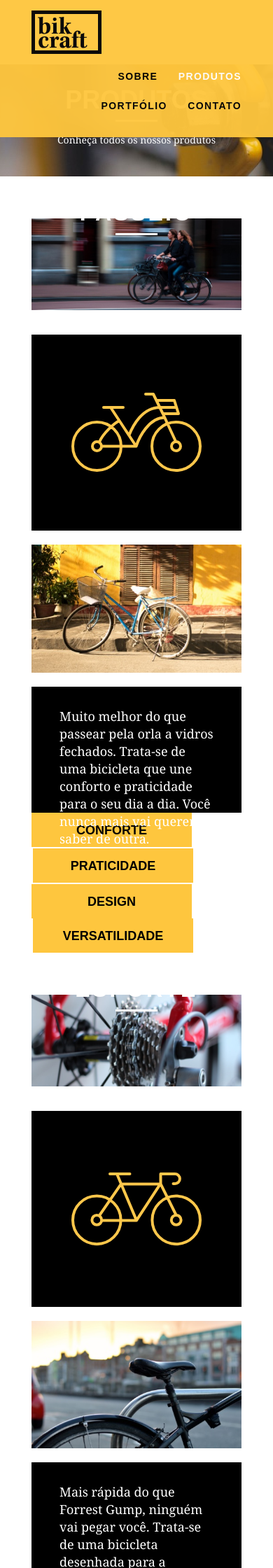
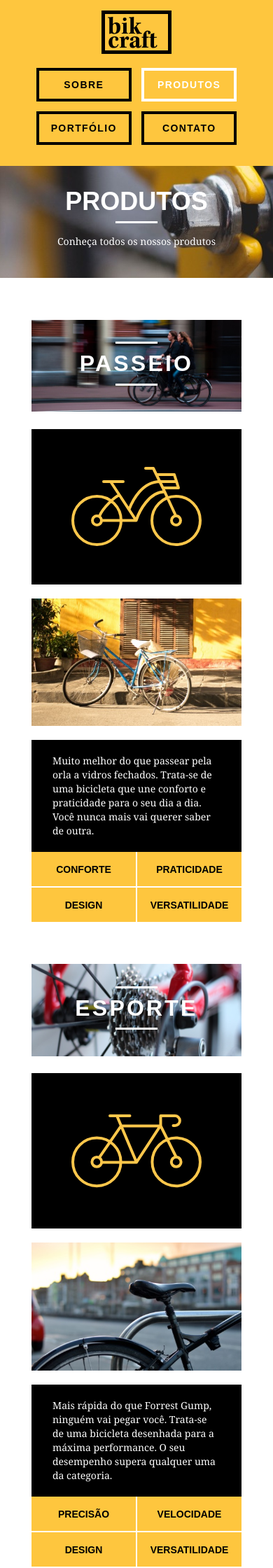
Before and after one commit to antonioizaias/origamid-bikcraft, a PHP site: page /products.html in a window 390 px wide. Shown: the top 2240 px of the page at 70% size. Run offline with PHP 8.4, Linux system fonts and the light colour scheme.

Commit message:
Responsividade da página de produtos

```diff
--- a/assets/css/products.css
+++ b/assets/css/products.css
@@ -34,7 +34,6 @@
 .produto-icone {
     background: #000;
     padding: 70px 0;
-
 }
 
 .produto-icone img {
--- a/assets/css/responsive.css
+++ b/assets/css/responsive.css
@@ -1,6 +1,7 @@
 /* Dispositivos médios */
 @media only screen and (min-width:788px) and (max-width: 979px) {
     /* Página principal */
+
     /* Produtos */
     .produtos-list li {
         height: 300px;
@@ -19,12 +20,33 @@
     .footer-social-networks ul li a {
         padding: 6px;
     }
+
+    /* Página de produtos */
+
+    /* Produtos */
+    .produto-item h2 {
+        top: -150px;
+    }
+
+    .produto-icone {
+        padding: 41px 0;
+    }
+
+    .produto-info p {
+        font-size: 14px;
+        line-height: 20px;
+        padding: 20px 30px;
+        height: 122px;
+    }
+
+    .produto-info ul li {
+        width: 181px;
+    }
 }
 
 /* Dispositivos móveis */
 @media only screen and (max-width: 787px) {
     /* Página principal e gerais */
-
     .call-to-action {
         padding-top: 15px;
     }
@@ -71,7 +93,6 @@
     }
 
     /* Introdução */
-
     .introducao {
         margin-top: 0;
         padding-top: 50px;
@@ -84,7 +105,6 @@
     }
 
     /* Portfólio */
-
     .portfolio-list li:last-child img {
         display: none;
     }
@@ -139,4 +159,34 @@
         line-height: 25px;
     }
 
+    /* Página de produtos */
+
+    /* Produtos */
+    .produto-item h2 {
+        top: -110px;
+        margin-bottom: -68px;
+    }
+
+    .produto-icone {
+        padding: 41px 0;
+    }
+
+    .produto-info p {
+        font-size: 14px;
+        line-height: 20px;
+        padding: 20px 30px;
+        height: auto;
+    }
+
+    .produto-info ul li {
+        width: 149px;
+        font-size: 14px;
+        line-height: 20px;
+    }
+
+    /* Formulário */
+
+    .form {
+        padding-right: 0px;
+    }
 }
--- a/products.html
+++ b/products.html
@@ -9,6 +9,7 @@
         <link rel="stylesheet" href="assets/css/grid.css">
         <link rel="stylesheet" href="assets/css/style.css">
         <link rel="stylesheet" href="assets/css/products.css">
+        <link rel="stylesheet" href="assets/css/responsive.css">
         <title>Bikcraft – Produtos</title>
     </head>
     <body>
```
